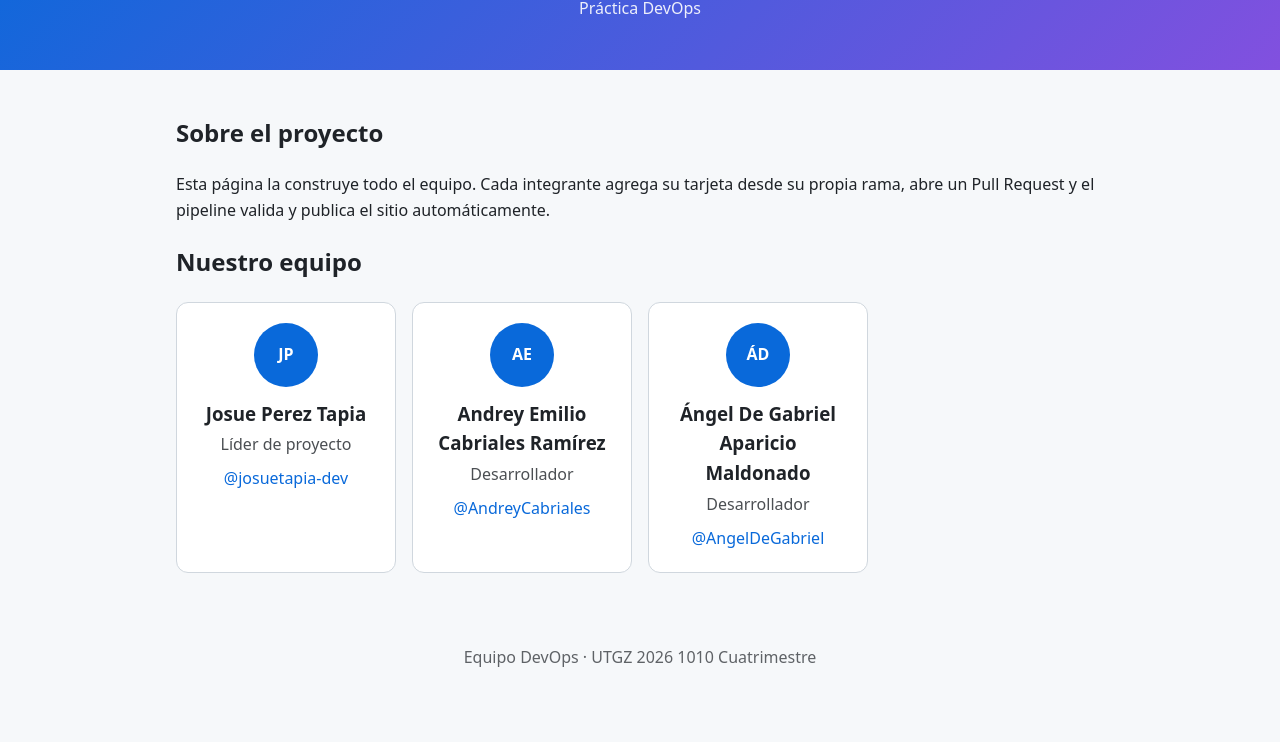
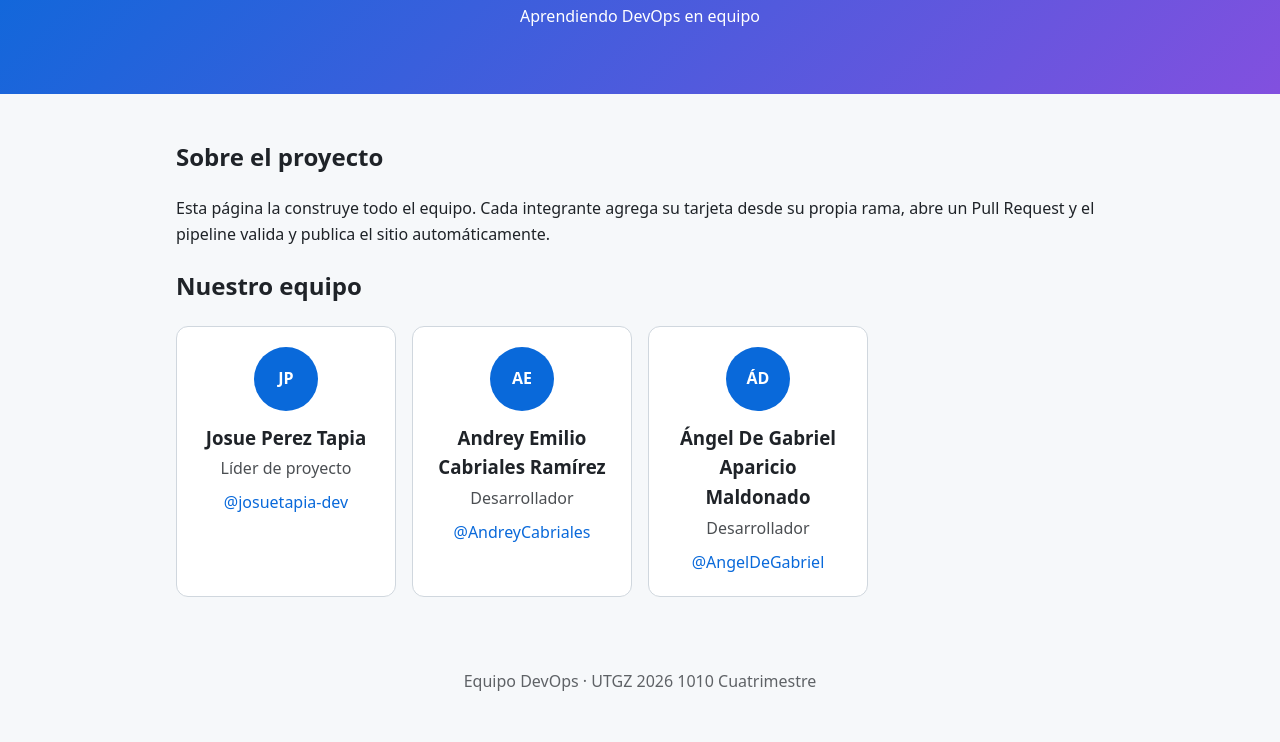
Before and after one commit to josuetapia-dev/DevOpsWeb, a website with bundled scripts: page index.html in a window 1280 px wide. Shown: the part 116-858 px from the top of the page. Before the commit the page ends 834 px from the top, so only its background shows below. Built offline with nearby package versions, Linux system fonts and the light colour scheme.

Commit message:
feat: nuevo subqtulo (A)

```diff
--- a/index.html
+++ b/index.html
@@ -10,7 +10,7 @@
 <body>
   <header class="hero">
     <h1>Equipo Web DevOps</h1>
-    <p class="subtitulo">Práctica DevOps</p>
+<p class="subDtulo">Aprendiendo DevOps en equipo </p>
   </header>
 
   <main>
```
